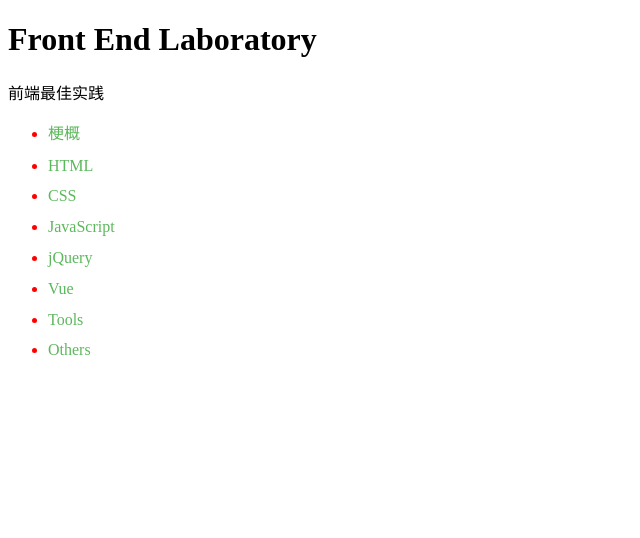
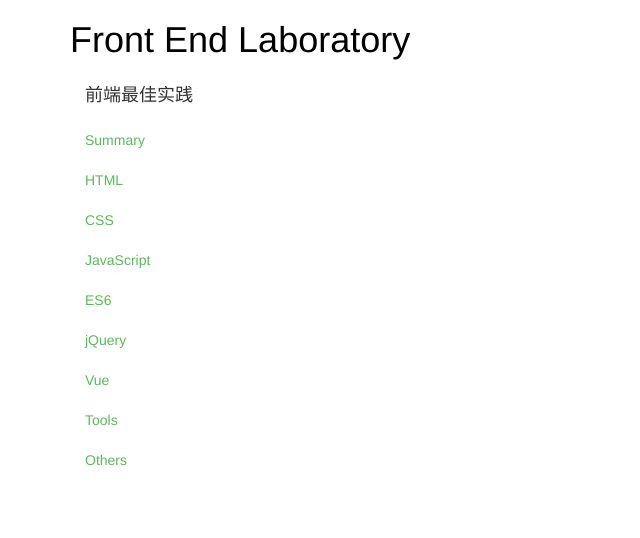
Before and after one commit to YYYYYYk/Front-End-Laboratory, a website: page index.html in a window 1280 px wide. Shown: the whole page, without its empty margins (0-640 px from the left). Drawn offline with nearby package versions, Linux system fonts and the light colour scheme.

Commit message:
change navbar to response

```diff
--- a/index.html
+++ b/index.html
@@ -9,79 +9,91 @@
   <meta charset="UTF-8">
   <title>前端实验室</title>
 
-  <link href="src/styles/usage/greeter.css" rel="stylesheet" />
+  <link href="src/styles/libs/bootstrap.min.css" rel="stylesheet" />
   <link href="src/styles/app.css" rel="stylesheet" />
-  <link href="src/styles/libs/prism.css" rel="stylesheet">
+  <link href="src/styles/libs/prism.css" rel="stylesheet" /> <!--代码高亮样式-->
+
   <!--[if lt IE 9]>
   <script src="https://cdn.bootcss.com/html5shiv/r29/html5.min.js"></script>
   <script src="https://cdn.bootcss.com/respond.js/1.4.2/respond.min.js"></script>
   <![endif]-->
 
   <style>
-    html {
-      font-size: 16px;
-    }
-    #nav-ul li {
-      margin: 0.8rem 0;
-    }
-    #nav-ul li a{
-      color: #5cb85c;
-      text-decoration: none;
-    }
   </style>
 </head>
 
-<body>
+<body class="container">
     <header>
-      <h1>Front End Laboratory</h1>
-      <span class="description">前端最佳实践</span>
+        <h1><a href="">Front End Laboratory</a></h1>
     </header>
+	<section class="row">
+        <nav class="col-xs-12 col-sm-2 col-md-2 col-lg-2" id="nav">
+            <div class="container">
+                <div class="navbar-header">
+                    <button type="button" class="navbar-toggle" data-toggle="collapse"
+                            data-target="#collapse-target">
+                        <span class="">三</span>
+                    </button>
+                    <p class="navbar-brand">前端最佳实践</p>
+                </div>
+                <div class="collapse navbar-collapse" id="collapse-target">
+                    <ul class="nav" id="nav-ul">
+                        <li class="active"><a href="#README">Summary</a></li>
+                        <li><a href="#html">HTML</a></li>
+                        <li><a href="#css">CSS</a></li>
+                        <li><a href="#javascript">JavaScript</a></li>
+                        <li><a href="#es6">ES6</a></li>
+                        <li><a href="#jquery">jQuery</a></li>
+                        <li><a href="#vue">Vue</a></li>
+                        <li><a href="#tools">Tools</a></li>
+                        <li><a href="#others">Others</a></li>
+                    </ul>
+                </div>
+            </div>
+        </nav>
 
-	<nav class="" id="nav">
-        <ul class="nav" id="nav-ul">
-          <li class="active">
-            <a href="./docs/">梗概</a>
-          </li>
-          <li>
-            <a href="#html">HTML</a>
-          </li>
-          <li>
-            <a href="#css">CSS</a>
-          </li>
-          <li>
-            <a href="#js">JavaScript</a>
-          </li>
-          <li>
-            <a href="#jquery">jQuery</a>
-          </li>
-          <li>
-            <a href="#vue">Vue</a>
-          </li>
-          <li>
-            <a href="#tools">Tools</a>
-          </li>
-          <li>
-            <a href="#others">Others</a>
-          </li>
-        </ul>
-      </nav>
-
-	<section id="content">
-
-	</section>
+        <div class="col-xs-12 col-sm-10 col-md-10 col-lg-10" id="content">
+        </div>
+    </section>
 
 	<footer class="">
 
 	</footer>
 
-    <script src="https://cdn.bootcss.com/jquery/1.8.3/jquery.min.js"></script>
-    <script src="https://cdn.bootcss.com/bootstrap/3.1.0/js/bootstrap.min.js"></script>
-    <script src="https://cdn.bootcss.com/marked/0.3.12/marked.min.js"></script>
-    <script src="https://cdn.bootcss.com/prism/1.9.0/prism.min.js"></script>
+    <script src="src/scripts/libs/jquery.min.js"></script>
+    <script src="src/scripts/libs/bootstrap.min.js"></script>
+    <script src="src/scripts/libs/marked.min.js"></script>
+    <script src="src/scripts/libs/prism.min.js"></script>
     <script>
-      $('#nav-ul').on('click',function () {
-          $.get(
-              "./docs/es6.md",function (data) {
+        $('#nav-ul').on(
+            'click',function (event) {
+                //隐藏下拉框
+                if(window.innerWidth<768){
+                    $('#collapse-target').collapse('hide');
+                }
+
+                var url = event.target.getAttribute('href');
+                var source;
+
+                //-1 的Boolean值是True.
+                if (url.search("README")+1) {
+                    source = "./"+url.slice(1)+".md";
+                } else {
+                    source = "./docs/"+url.slice(1)+".md";
+                }
+                $.get(
+                    source,function (data) {
+                        $('#content').html(marked(data));
+
+                        $('#content code').map(function() {
+                            Prism.highlightElement(this);
+                        });
+                    }
+                )
+            }
+        )
+      $(document).ready(function () {
+          $.get("./README.md",function (data) {
                   $('#content').html(marked(data));
 
                   $('#content code').map(function() {
```
